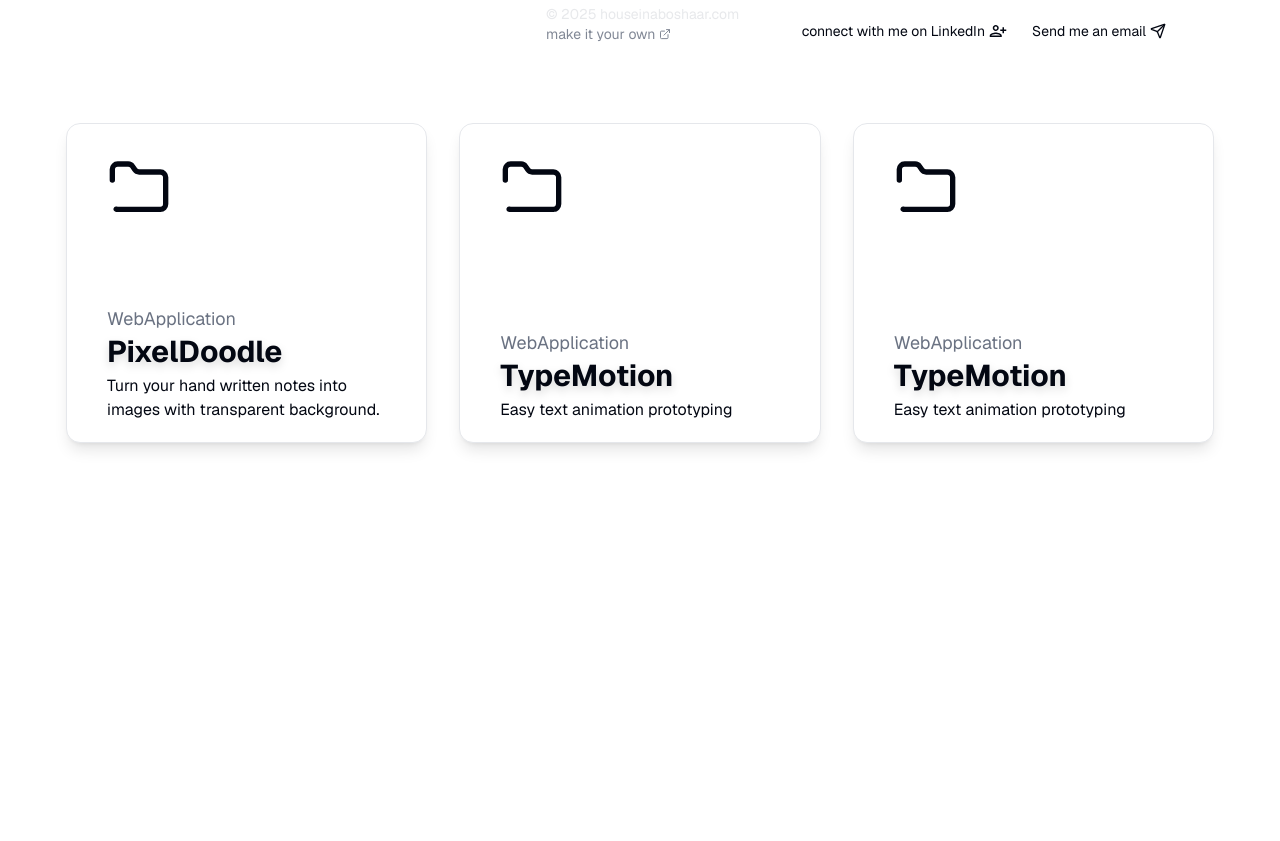
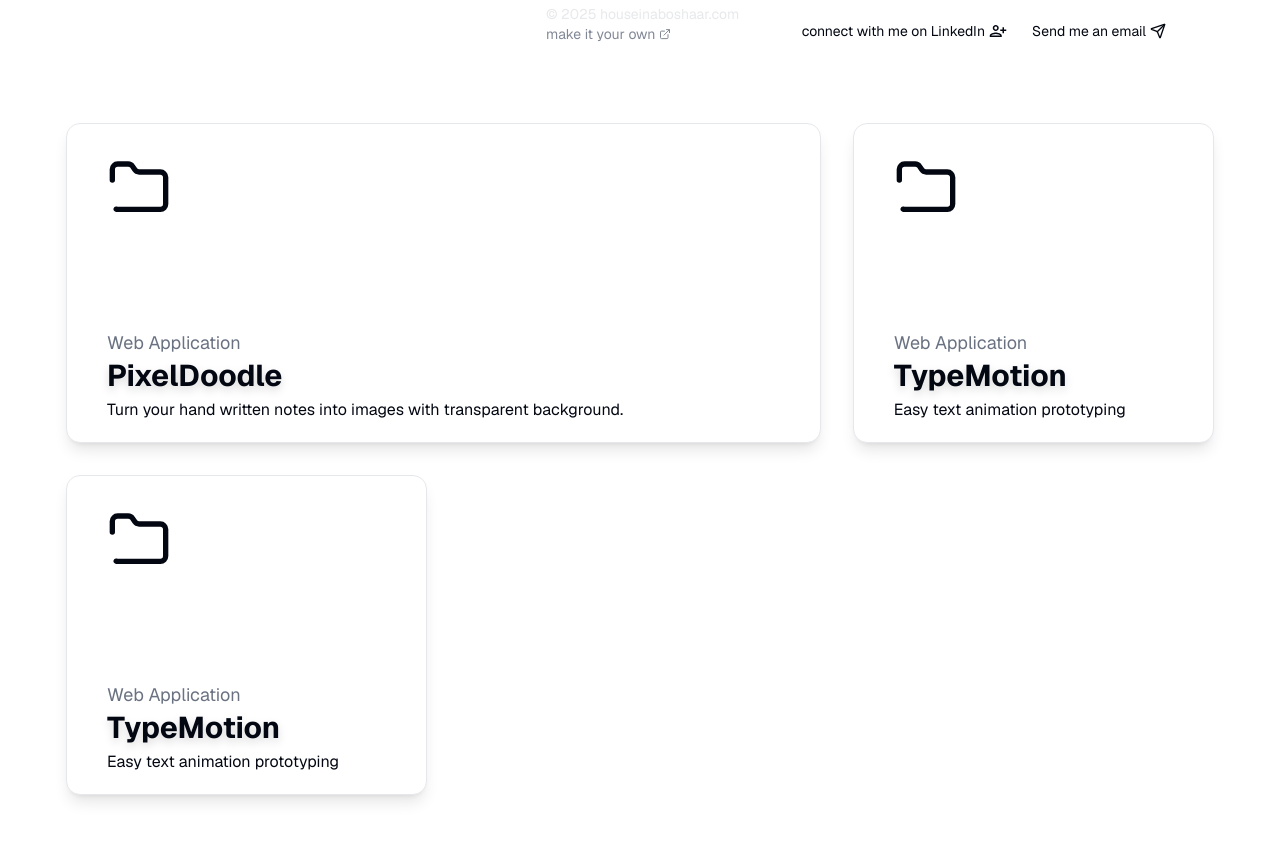
Before and after one commit to HouseinIsProgramming/aMoreElegantPortfolio, a Next.js app: page / in a window 1280 px wide. Shown: the part 2540-3381 px from the top of the page. Built offline with nearby package versions, Linux system fonts and the light colour scheme.

Commit message:
good stuff

```diff
--- a/app/globals.css
+++ b/app/globals.css
@@ -1,5 +1,6 @@
 @import "tailwindcss";
 @import "tw-animate-css";
+
 
 @custom-variant dark (&:is(.dark *));
 
--- a/components/BentoBoxes.jsx
+++ b/components/BentoBoxes.jsx
@@ -18,7 +18,7 @@ const projectsData = {
     id: "pixeldoodle",
     span: 2,
     title: "PixelDoodle",
-    tag: "WebApplication",
+    tag: "Web Application",
     subtitle:
       "Turn your hand written notes into images with transparent background.",
     link2Href: "#", // Replace with actual secondary link (e.g., GitHub)
@@ -46,7 +46,7 @@ const projectsData = {
   typemotion: {
     id: "TypeMotion",
     title: "TypeMotion",
-    tag: "WebApplication",
+    tag: "Web Application",
     subtitle: "Easy text animation prototyping",
     link1Href: "#", // Replace with actual primary link (e.g., Live Site)
     link2Href: "#", // Replace with actual secondary link (e.g., GitHub)
--- a/components/morphing-bentocard.jsx
+++ b/components/morphing-bentocard.jsx
@@ -5,11 +5,18 @@ import { Card, CardContent } from "@/components/ui/card";
 import { AnimatePresence, motion } from "framer-motion";
 import React from "react";
 import BorderSpotlight from "./motion-primitives/border-spotlight";
+import clsx from "clsx";
+import { transitionSpring } from "@/utils/motion-variants";
 
 const MotionCard = motion(Card);
 const MotionCardContent = motion(CardContent);
 
 export const MorphingBentocard = (props) => {
+  const spanClass = clsx({
+    "md:col-span-1": props.data.span === 1,
+    "md:col-span-2": props.data.span === 2,
+  });
+
   const [isHovered, setIsHovered] = useState(false);
   const [isOpenDialog, setIsOpenDialog] = useState(false);
 
@@ -22,17 +29,25 @@ export const MorphingBentocard = (props) => {
       <MotionCard
         layoutId={layoutId}
         onClick={() => setIsOpenDialog(true)}
-        className={`h-80 relative px-3 transition-shadow bg-card duration-500 hover:!shadow-2xl w-full lg:px-4 pt-8 pb-5 overflow-y-hidden md:col-span-${props.data.span}`}
+        className={clsx(
+          "h-80 relative px-3 transition-shadow bg-card duration-500 hover:!shadow-2xl w-full lg:px-4 pt-8 pb-5 overflow-y-hidden",
+          spanClass,
+        )}
         onMouseEnter={() => setIsHovered(true)}
         onMouseLeave={() => setIsHovered(false)}
+        layout
+        // style={{ columnSpan: props.data.span }}
       >
         <BorderSpotlight />
 
-        <MotionCardContent className="flex flex-col h-full justify-between">
+        <MotionCardContent
+          className="flex flex-col h-full justify-between"
+          layout
+        >
           <FolderArrowSVG isHovered={isHovered} />
           <motion.div
             animate={{ translateY: isHovered ? -64 : 0 }}
-            transition={{ ease: "easeOut", duration: 0.2 }}
+            transition={transitionSpring}
           >
             <sub
               className={`transition-colors duration-500 ${isHovered ? "!text-[#4285F4]" : ""}`}
@@ -134,7 +149,7 @@ const FolderArrowSVG = ({ isHovered }) => {
         height: isHovered ? 24 : 64,
         width: isHovered ? 24 : 64,
       }}
-      transition={{ duration: 0.25, ease: "easeOut" }}
+      transition={transitionSpring}
     >
       <motion.path
         animate={{ pathLength: isHovered ? 1 : 0.8 }}
--- a/utils/motion-variants.ts
+++ b/utils/motion-variants.ts
@@ -65,6 +65,14 @@ export const listVariants = {
   hidden: { opacity: 0, transition: { when: "afterChildren" } },
 };
 
+export const transitionSpring = {
+  ease: "easeOut",
+  duration: 0.2,
+  type: "spring",
+  stiffness: 250,
+  damping: 20,
+};
+
 // List item variants
 export const listItemVariants = {
   visible: { opacity: 1, x: 0 },
```
